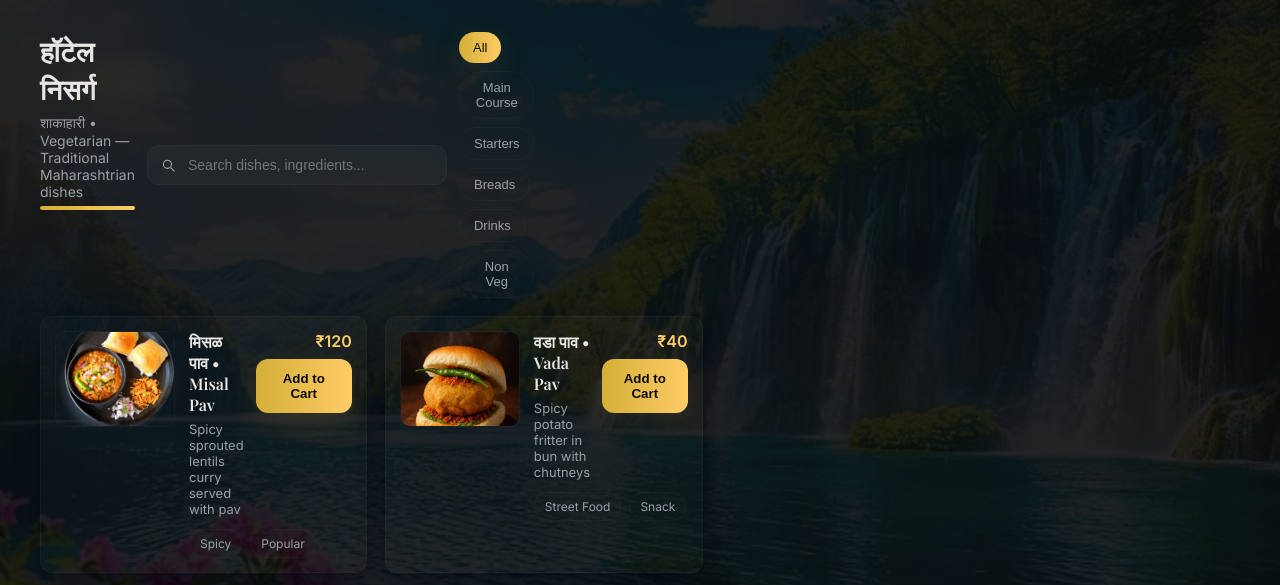
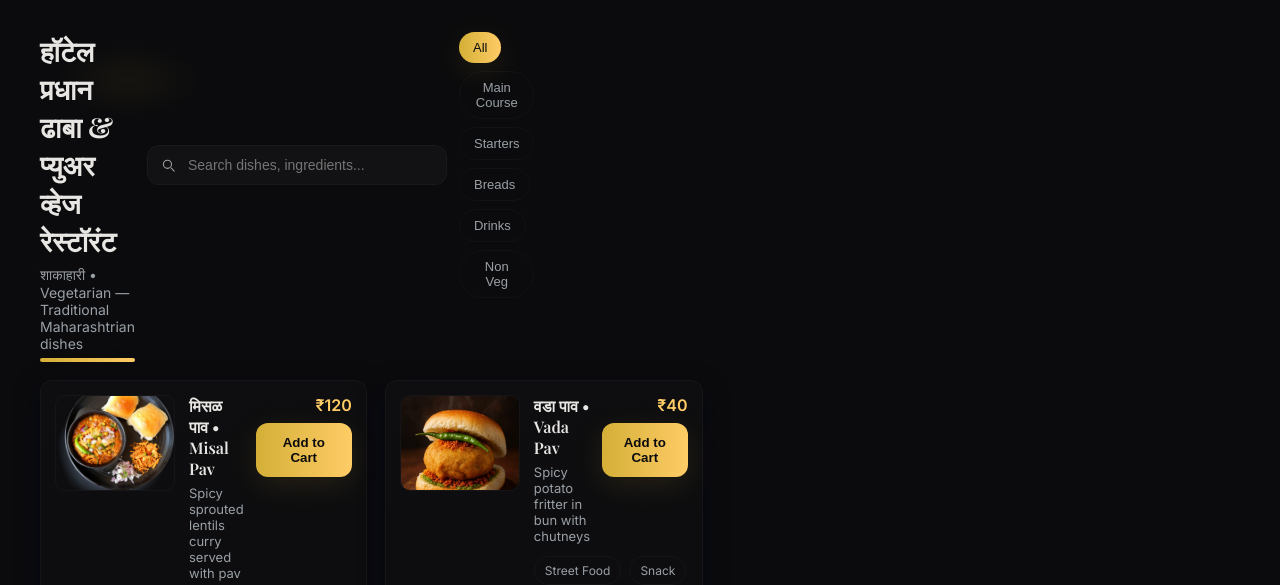
Before and after one commit to MenuSpeak/hotel-nisarg, a plain HTML site: page index.html in a window 1280 px wide. Shown: the top 585 px of the page. Drawn offline with nearby package versions, Linux system fonts and the light colour scheme.

Commit message:
Update index.html

```diff
--- a/index.html
+++ b/index.html
@@ -3,7 +3,7 @@
 <head>
   <meta charset="utf-8" />
   <meta name="viewport" content="width=device-width,initial-scale=1" />
-  <title>Hotel Nisarg - Menu with Cart</title>
+  <title>PARDHAN DHABA & PURE VEG RESTURANT</title>
   <link href="https://fonts.googleapis.com/css2?family=Playfair+Display:wght@600;700&family=Inter:wght@300;400;600&display=swap" rel="stylesheet">
   <style>
 bod{
@@ -24,7 +24,7 @@ body::before {
   content: "";
   position: fixed;
   inset: 0;
-  background: url("YouTube.jpg") center/cover no-repeat;
+  /* background: url("YouTube.jpg") center/cover no-repeat; */
   opacity: 0.1;
   z-index: -1; /* behind everything */
 }
@@ -339,7 +339,7 @@ body::before {
     <main class="menu">
       <div class="menu-head">
         <div>
-          <h2 class="title"> हॉटेल निसर्ग  </h2>
+          <h2 class="title"> हॉटेल प्रधान ढाबा & प्युअर व्हेज रेस्टॉरंट </h2>
           <div class="subtitle">शाकाहारी • Vegetarian — Traditional Maharashtrian dishes</div>
           <div class="gold-line"></div>
         </div>
```
